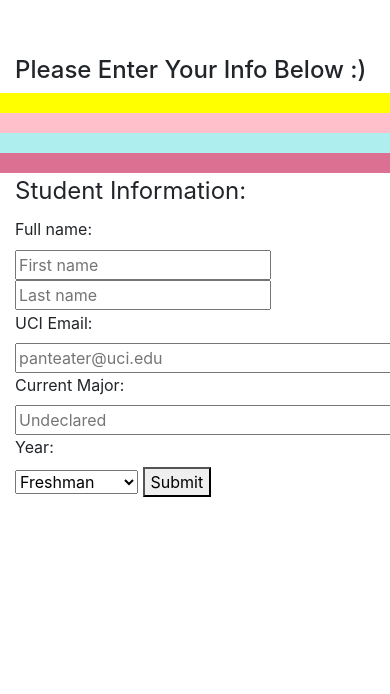
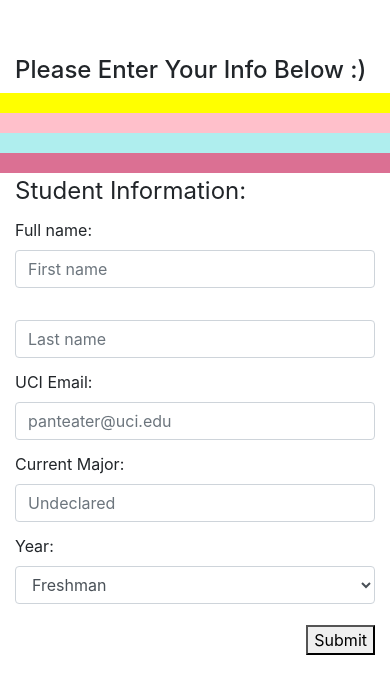
Before and after one commit to SHPE-at-UCI/firebase-api, a Flask app: page /registerV2 in a window 390 px wide; the page is wider, and only the part inside the window is pictured. Shown: the part 67-761 px from the top of that part. Run offline with Flask 2, Linux system fonts and the light colour scheme; some libraries are stand-ins or nearby versions.

Commit message:
Update registerAlt.html
Bootstrap enabled register page
Now mobile friendly

```diff
--- a/templates/registerAlt.html
+++ b/templates/registerAlt.html
@@ -31,22 +31,46 @@
         <fieldset>
         <legend>Student Information:</legend>
 
-        <label for="firstName">Full name:</label><br>
-        <div class="row">
-            <div class="col-sm-3"></div>
-            <div class="col-sm-3"><input type="text" id="firstName" name="firstName" placeholder="First name" width="100%"required></div>
-            <div class="col-sm-3"><input type="text" id="lastName" name="lastName"placeholder="Last name" required></div>
-            <div class="col-sm-3"></div>
+        <!-- <div class="form-group row"> -->
+        <div class="row align-items-end" style="padding-bottom:10px;">
+            <div class="col-lg-3"></div>
+            <div class="col-lg-3">
+                <label for="firstName">Full name:</label>
+                <input class="form-control" type="text" id="firstName" name="firstName" placeholder="First name" width="100%" required>
+            </div>
+            <div class="col-lg-3">
+                <label for="lastName"><br></label>
+                <input class="form-control" type="text" id="lastName" name="lastName"placeholder="Last name" required>
+            </div>
+            <div class="col-lg-3"></div>
         </div>
 
-        <label for="email">UCI Email:</label><br>
-        <input type="text" id="email" name="email" placeholder="panteater@uci.edu" title="Must Use Your UCI Email, e.g. _______@uci.edu" pattern="[A-Za-z0-9]{1,}@uci.edu" size="66" required><br>
+        <!-- <div class="form-group row"> -->
+        <div class="row align-items-end" style="padding-bottom:10px;">
+            <div class="col-lg-3"></div>
+            <div class="col-lg-6">
+                <label for="email">UCI Email:</label>
+                <input class="form-control" type="text" id="email" name="email" placeholder="panteater@uci.edu" title="Must Use Your UCI Email, e.g. _______@uci.edu" pattern="[A-Za-z0-9]{1,}@uci.edu" required>
+            </div>
+            <div class="col-lg-3"></div>
+        </div>
 
+        <!-- <div class="form-group row"> -->
+        <div class="row align-items-end" style="padding-bottom:10px;">
+            <div class="col-lg-3"></div>
+            <div class="col-lg-6">
                 <label for="major">Current Major:</label><br>
-        <input type="text" id="major" name="major" placeholder="Undeclared" size="66" required><br>
+                <input class="form-control" type="text" id="major" name="major" placeholder="Undeclared" required>
+            </div>
+            <div class="col-lg-3"></div>
+        </div>
 
-        <label for="year">Year:</label><br>
-        <select id="year" name="year">
+        <!-- <div class="form-group row"> -->
+        <div class="row align-items-end" style="padding-bottom:10px;">
+            <div class="col-lg-3"></div>
+            <div class="col-lg-3">
+                <label for="year">Year:</label>
+                <select class="form-control" id="year" name="year">
                 <option value="Freshman">Freshman</option>
                 <option value="Sophmore">Sophmore</option>
                 <option value="Junior">Junior</option>
@@ -54,8 +78,14 @@
                 <option value="SuperSenior">5th Year +</option>
                 <option value="Graduate">Grad Student</option>
                 </select>
+            </div>
+            <div class="text-right col-lg-3">
+                <label for="submit"><br><br></label>
+                <button id="submit" name="submit" type="submit" value="Submit">Submit</button>
+            </div>
+            <div class="col-lg-3"></div>
+        </div>
 
-        <button type="submit" value="Submit">Submit</button>
         </fieldset>
     </form>
 </div>
```
Lines whose indentation alone changed are shown as unchanged.
